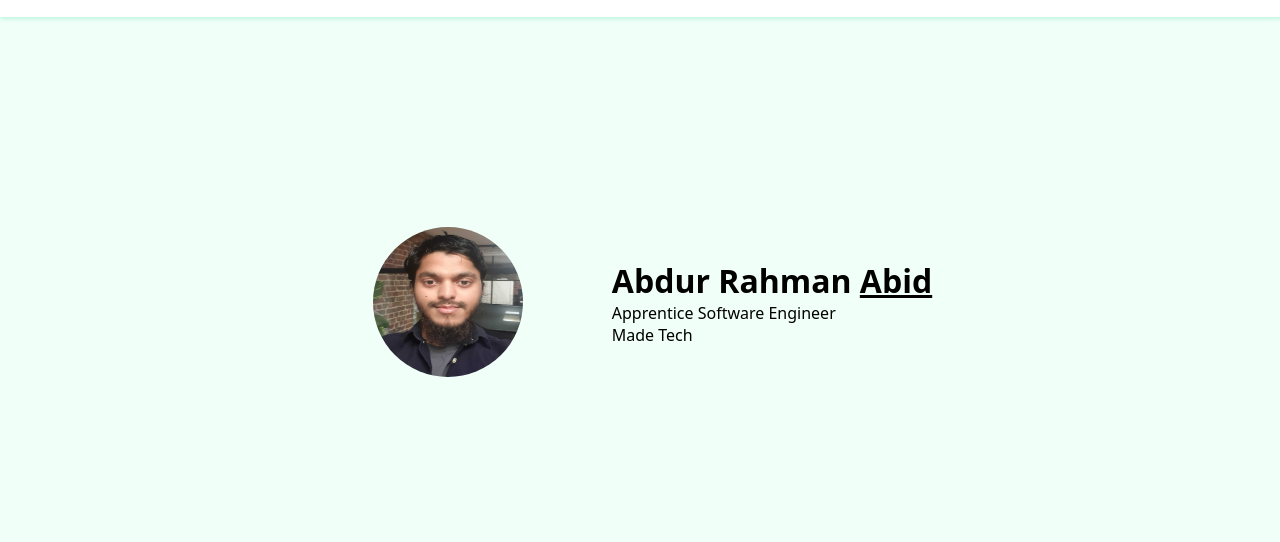
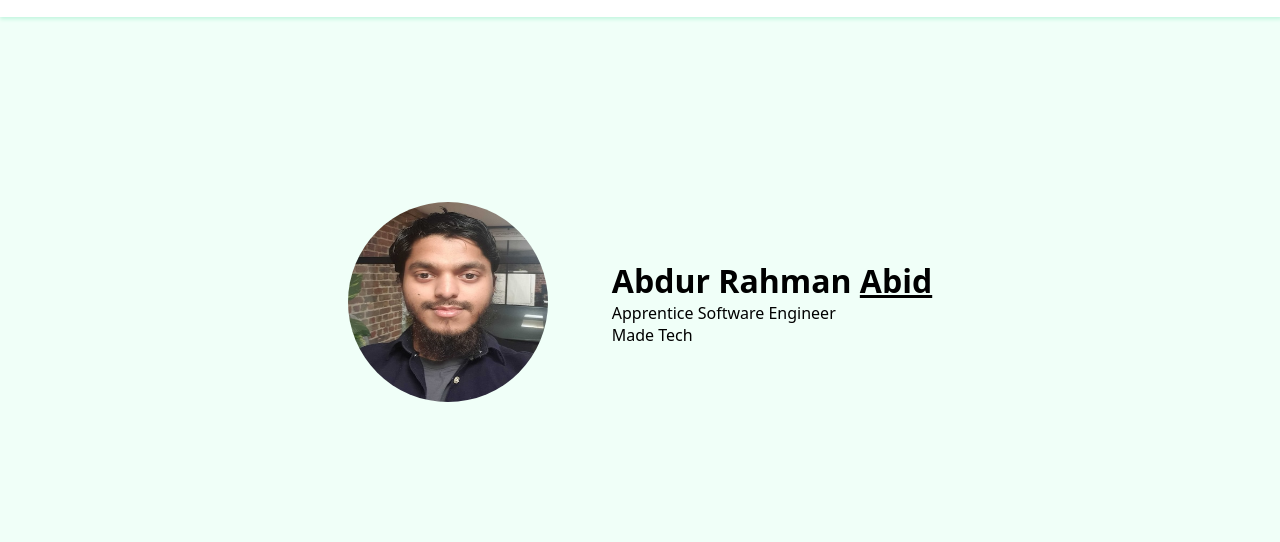
Before and after one commit to Abid-MadeTech/apprentice-profile-website, a plain HTML site: page index.html in a window 1280 px wide. Shown: the part 58-600 px from the top of the page. Drawn offline with Linux system fonts and the light colour scheme.

Commit message:
make profile pic bigger in larger screens

```diff
--- a/css/style.css
+++ b/css/style.css
@@ -13,11 +13,7 @@ html {
 
 body {
     background-color: rgb(240, 255, 248);
-    /* height: 100vh; */
     width: 100vw;
-    /* overflow-x: hidden;
-    overflow-y: hidden; */
-    /* position: relative; */
 }
 
 header {
@@ -97,6 +93,14 @@ header nav .links .link-wrapper:hover {
     }
 }
 
+@media only screen and (min-width: 760px) {
+    .profile-pic-wrapper img {
+        width: 200px;
+        height: 200px;
+        border-radius: 50%;
+    }
+}
+
 .abid {
     text-decoration: underline;
 }
```
